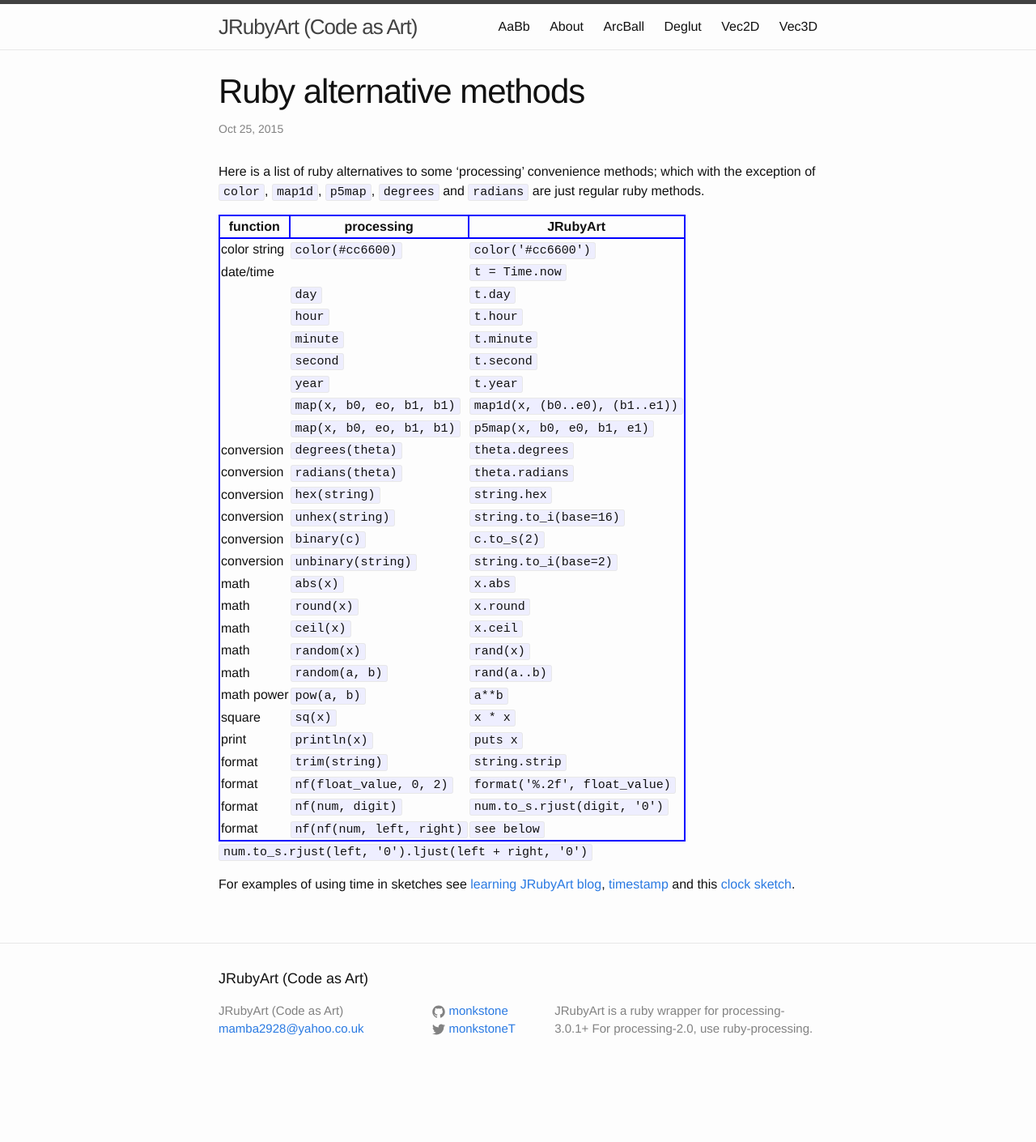
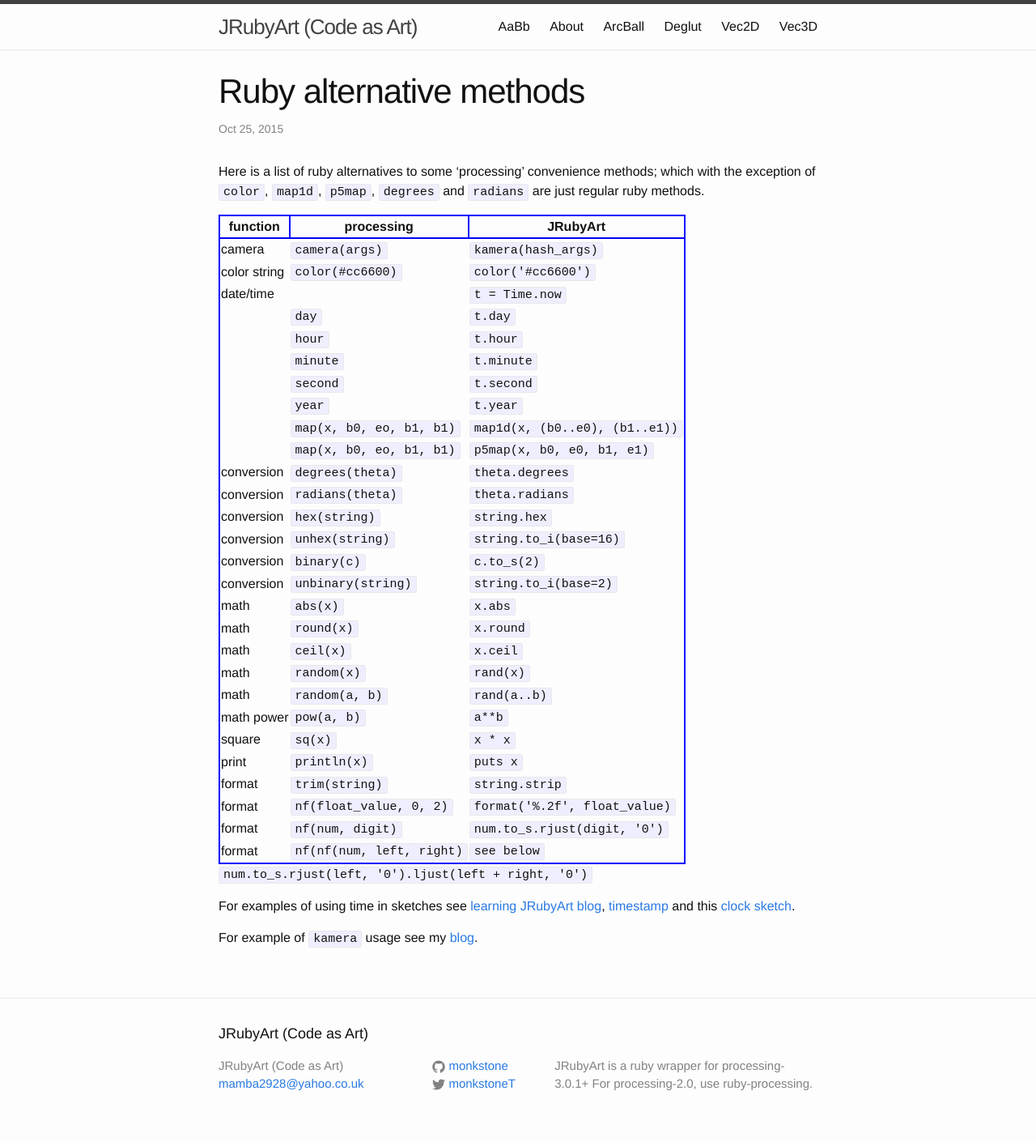
Before and after one commit to ruby-processing/ruby-processing.github.io, a Jekyll site: the page built from _posts/2015-10-25-ruby_alternative.md, in a window 1280 px wide. Shown: the whole page at 81% size. Built offline with Jekyll 4.4.1, drawn with Linux system fonts in a browser that asks for light colours; before the commit the page ends 1342 px from its top, so only the background shows below that.

Commit message:
link for kamera

```diff
--- a/_posts/2015-10-25-ruby_alternative.md
+++ b/_posts/2015-10-25-ruby_alternative.md
@@ -19,7 +19,8 @@ th{
 Here is a list of ruby alternatives to some 'processing' convenience methods; which with the exception of `color`, `map1d`, `p5map`, `degrees` and `radians` are just regular ruby methods.
 
 |function       |processing            |JRubyArt           |
-|----------     |-------------       |------            |
+|----------     |-------------       |------               |
+|camera         |`camera(args)`      |`kamera(hash_args)`  |
 |color string   |`color(#cc6600)`      |`color('#cc6600')` |
 |date/time      |                      |`t = Time.now`       |
 |               |`day`                   |`t.day`              |
@@ -52,6 +53,9 @@ Here is a list of ruby alternatives to some 'processing' convenience methods; wh
 
 For examples of using time in sketches see [learning JRubyArt blog][time], [timestamp][timestamp] and this [clock sketch][clock].
 
+For example of `kamera` usage see my [blog][blog].
+
 [time]:https://monkstone.github.io/_posts/time
 [timestamp]:https://monkstone.github.io/_posts/timestamp
 [clock]:https://github.com/ruby-processing/samples4ruby-processing3/blob/master/processing_app/library/fastmath/clock.rb
+[blog]:http://monkstone.github.io/_posts/kamera/
```
